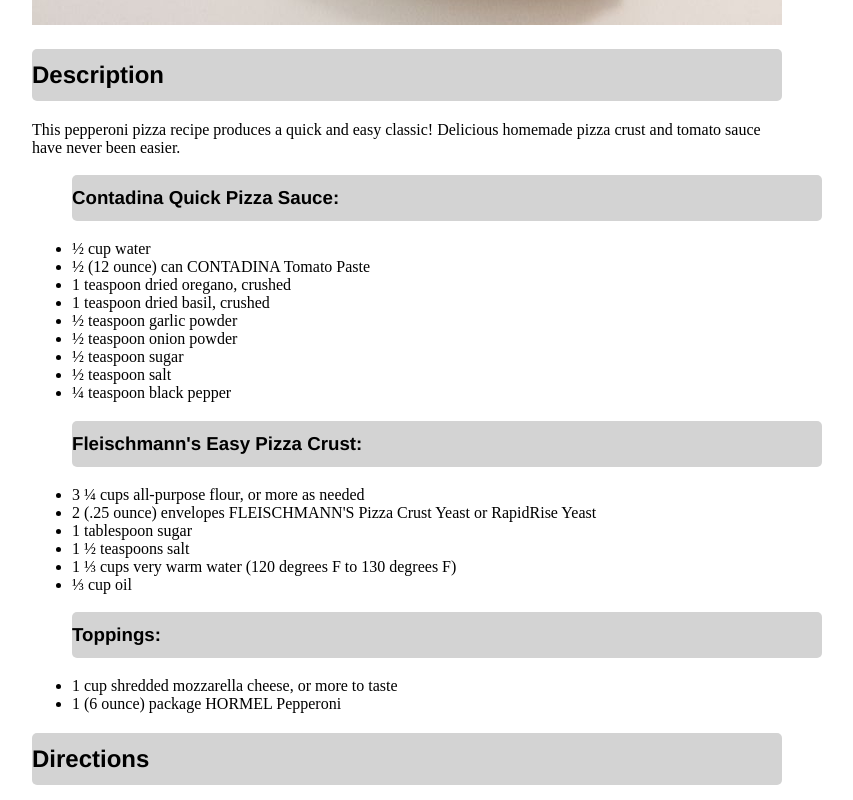
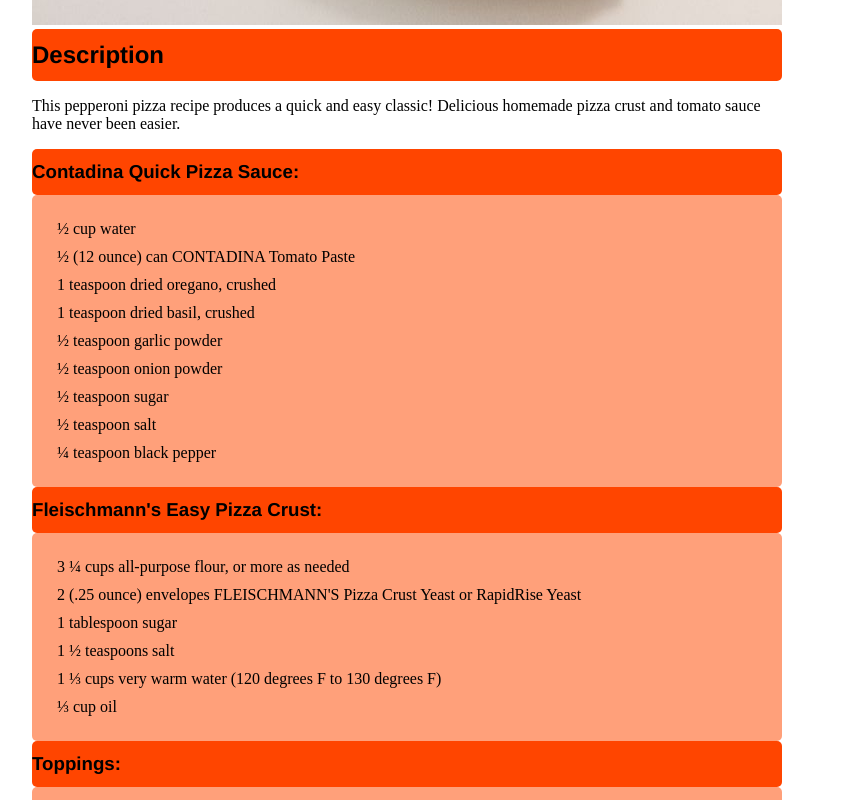
Before and after one commit to Lucamatos/odin-recipes, a plain HTML site: page recipes/pepperoni-pizza.html in a window 1280 px wide. Shown: the part 700-1500 px from the top of the page, without its empty margins (276-1129 px from the left). Drawn offline with Linux system fonts and the light colour scheme.

Commit message:
Adjust margin, padding and colors for recipes content

```diff
--- a/recipes/pepperoni-pizza.html
+++ b/recipes/pepperoni-pizza.html
@@ -14,8 +14,8 @@
         <h2>Description</h2>
         <p>This pepperoni pizza recipe produces a quick and easy classic! Delicious homemade pizza crust and tomato sauce have never been easier.</p>
 
+        <h3>Contadina Quick Pizza Sauce:</h3>
         <ul>
-            <h3>Contadina Quick Pizza Sauce:</h3>
             <li>½ cup water</li>
             <li>½ (12 ounce) can CONTADINA Tomato Paste</li>
             <li>1 teaspoon dried oregano, crushed</li>
@@ -27,8 +27,8 @@
             <li>¼ teaspoon black pepper</li>
         </ul>
 
+        <h3>Fleischmann's Easy Pizza Crust:</h3>
         <ul>
-            <h3>Fleischmann's Easy Pizza Crust:</h3>
             <li>3 ¼ cups all-purpose flour, or more as needed</li>
             <li>2 (.25 ounce) envelopes FLEISCHMANN'S Pizza Crust Yeast or RapidRise Yeast</li>
             <li>1 tablespoon sugar</li>
@@ -37,8 +37,8 @@
             <li>⅓ cup oil</li>
         </ul>
 
+        <h3>Toppings:</h3>
         <ul>
-            <h3>Toppings:</h3>
             <li>1 cup shredded mozzarella cheese, or more to taste</li>
             <li>1 (6 ounce) package HORMEL Pepperoni</li>
         </ul>
--- a/styles/recipe.css
+++ b/styles/recipe.css
@@ -1,8 +1,3 @@
-
-h1,h2,h3 {
-    font-family: 'Franklin Gothic Medium', 'Arial Narrow', Arial, sans-serif;
-}
-
 div.container {
     display: inline-block;
     width: 800px;
@@ -12,9 +7,7 @@
     margin-left: 300px;
 }
 
-ul, ol {
-    margin: auto;
-}
+
 
 .pizza {
     background-color: #bb5511;
@@ -37,19 +30,11 @@
 }
 
 h1,h2,h3 {
-
+    font-family: 'Franklin Gothic Medium', 'Arial Narrow', Arial, sans-serif;
     padding-top: 12px;
     padding-bottom: 12px;
     border-radius: 5px;
     border-left: 12px;
-}
-
-h1 {
-    border-color: orange;
-}
-
-h2,h3 {
-    background-color: lightgrey;
 }
 
 a {
@@ -61,3 +46,28 @@
     border-radius: 5px;
     border-color: orange;
 }
+
+ul, ol {
+    list-style-type: none;
+    margin: 0px;
+    margin-left: 300px;
+    background-color: lightsalmon;
+    width: 710px;
+    border-radius: 5px;
+    padding: 20px;
+}
+
+li {
+    margin: 0px;
+    padding: 5px;
+}
+
+h3, h2 {
+    margin: 0px;
+    margin-left: 300px;
+    background-color: orangered;
+}
+
+p {
+    font-weight: 500;
+}
```
